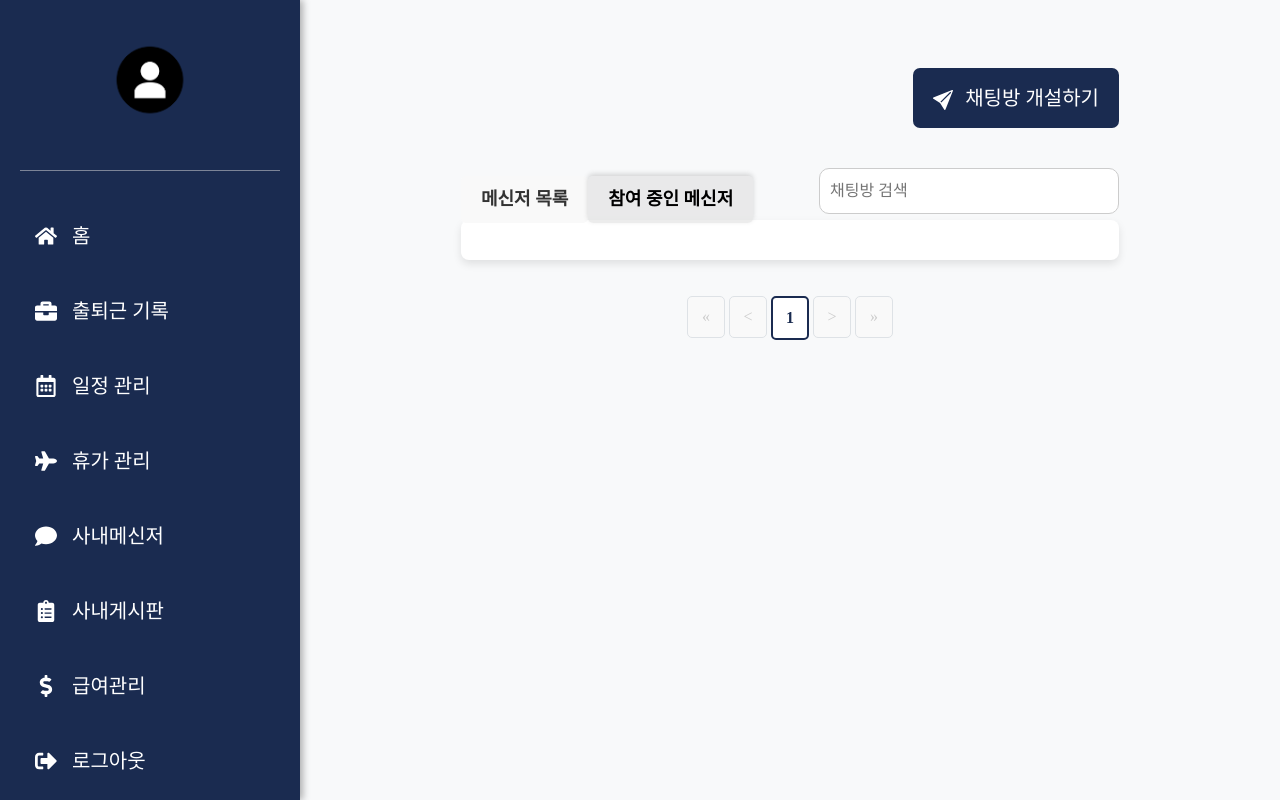
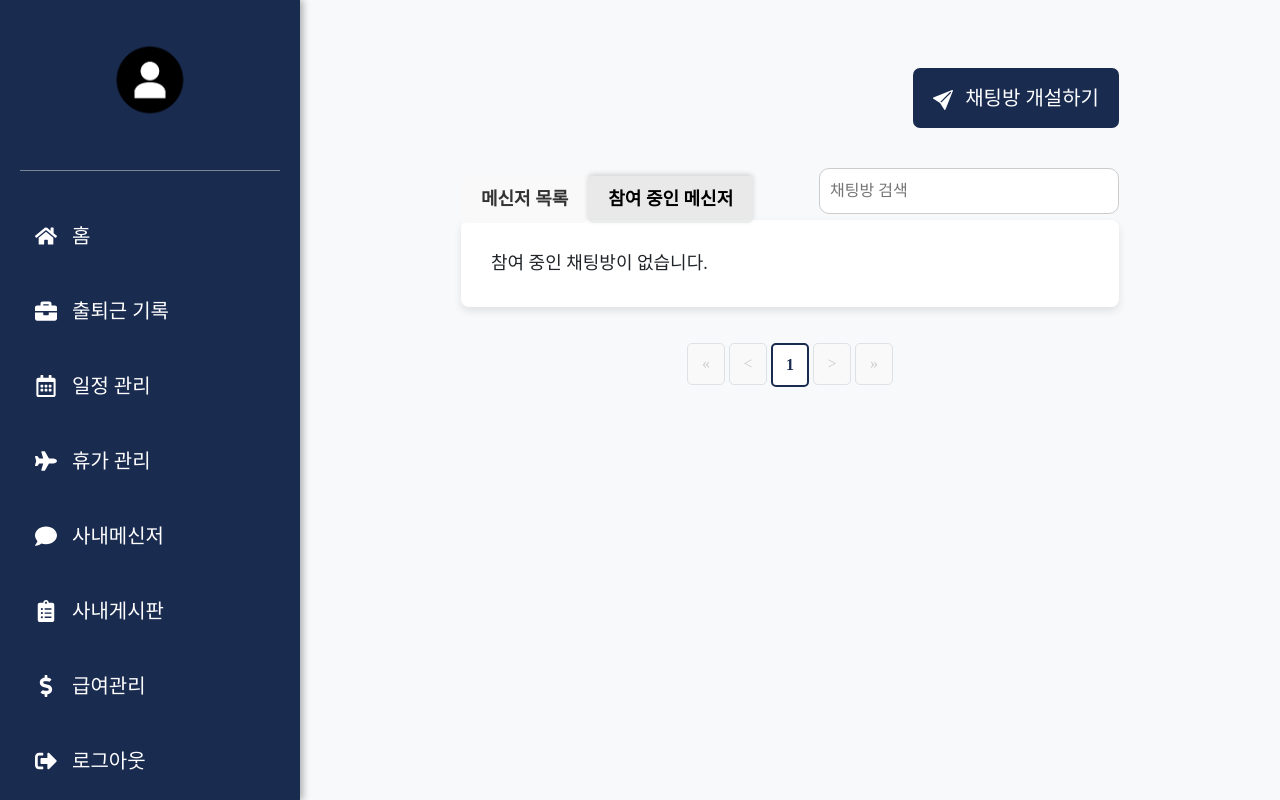
Before and after one commit to wook219/hr-handlers-FE, a React (Create React App) app: page /chat in a window 1280 px wide. Built offline with nearby package versions, Linux system fonts and the light colour scheme; a web font is replaced by a local one.

Commit message:
Fix : map null 처리

```diff
--- a/src/components/Chat/ChatList/ActiveChatList.js
+++ b/src/components/Chat/ChatList/ActiveChatList.js
@@ -82,7 +82,8 @@ const ActiveChatList = () => {
 
       <div className="chatting-list-container">
         <div className="chatting-list">
-          {chats.map((chat, index) => (
+          {chats && chats.length > 0 ? (
+            chats.map((chat, index) => (
               <div className="row align-items-center mb-3" key={index}>
                 <div className="col-2 text-center">
                   <span>{index + 1 + pagination.currentPage * pagination.size}</span>
@@ -99,7 +100,10 @@ const ActiveChatList = () => {
                   <EnterChatRoomButton chatRoomId={chat.chatRoomId} title={chat.title} />
                 </div>
               </div>
-          ))}
+            ))
+          ) : (
+            <div className="no-chatrooms">참여 중인 채팅방이 없습니다.</div>
+          )}
         </div>
       </div>
 
--- a/src/components/Chat/ChatList/ChattingList.css
+++ b/src/components/Chat/ChatList/ChattingList.css
@@ -31,6 +31,11 @@
 .chat-secret-icon {
   margin: 5px;
   padding-bottom: 5px;
+}
+
+.no-chatrooms {
+  font-size: 18px;
+  padding: 10px;
 }
 
 .input-group {
--- a/src/components/Chat/ChatList/ChattingList.js
+++ b/src/components/Chat/ChatList/ChattingList.js
@@ -98,7 +98,8 @@ const ChattingList = () => {
 
       <div className="chatting-list-container">
         <div className="chatting-list">
-          {chatrooms.map((chatroom, index) => (
+          {chatrooms && chatrooms.length > 0 ? (
+            chatrooms.map((chatroom, index) => (
               <div className="row align-items-center mb-3" key={chatroom.chatRoomId}>
                 <div className="col-2 text-center">
                   <span>{index + 1 + pagination.currentPage * pagination.size}</span>
@@ -115,7 +116,10 @@ const ChattingList = () => {
                   )}
                 </div>
               </div>
-          ))}
+            ))
+          ) : (
+            <div className="no-chatrooms">개설된 채팅방이 없습니다.</div>
+          )}
         </div>
       </div>
       {/* 페이지네이션 UI */}
```
Lines whose indentation alone changed are shown as unchanged.
